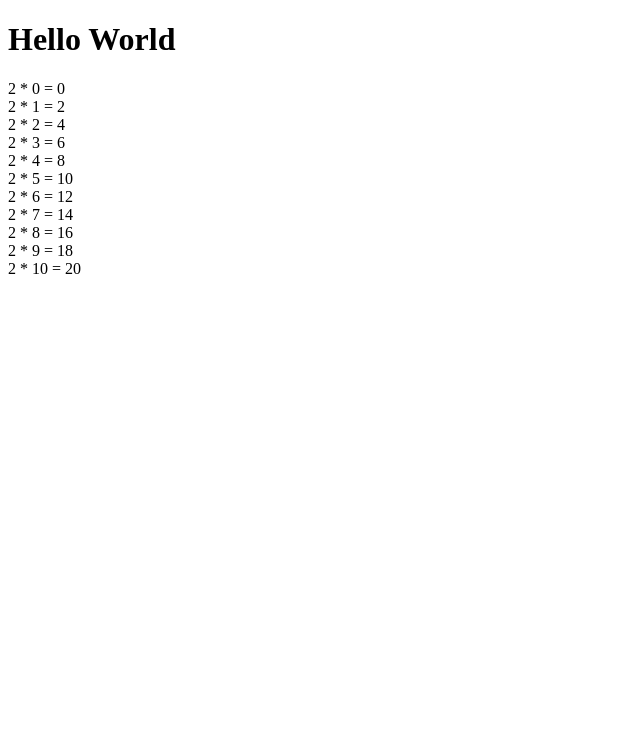
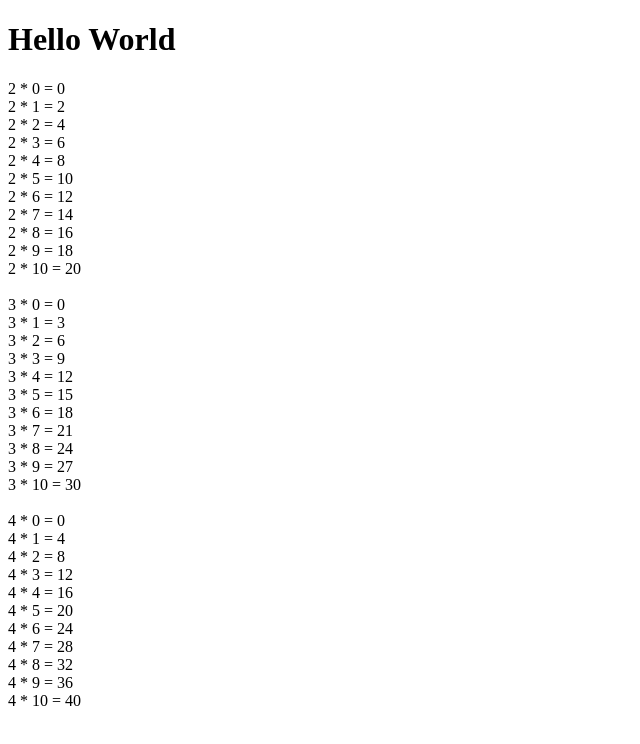
Before and after one commit to sandeepg080808/JS, a plain HTML site: page index.html in a window 1280 px wide. Shown: the whole page, without its empty margins (0-640 px from the left). Drawn offline with Linux system fonts and the light colour scheme.

Commit message:
updated index file for script tag chapter 19

```diff
--- a/index.html
+++ b/index.html
@@ -7,7 +7,7 @@
 </head>
 <body>
     <h1>Hello World</h1>
-    <script src="js/chapter18.js"></script>
+    <script src="js/chapter19.js"></script>
 
 </body>
 </html>
```
